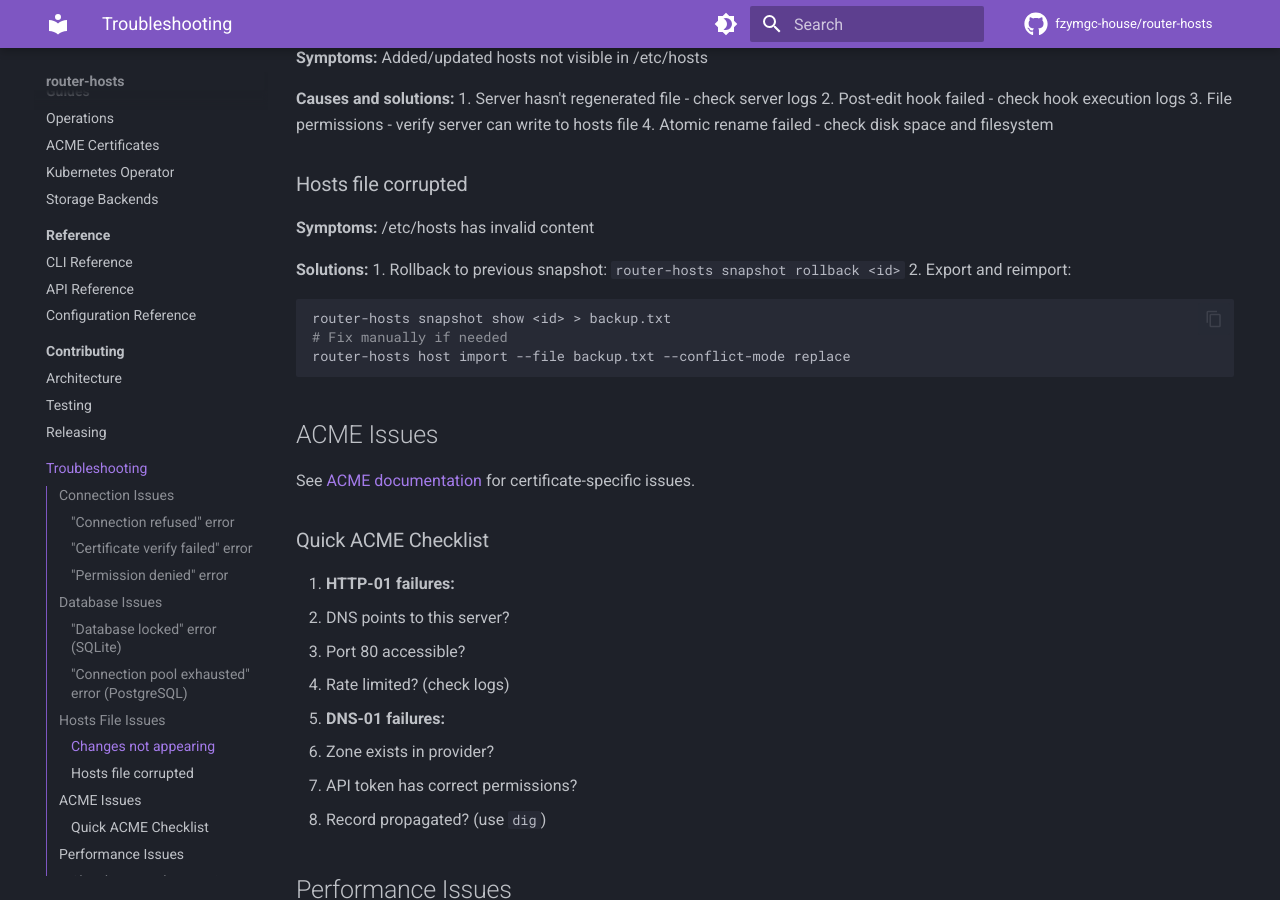
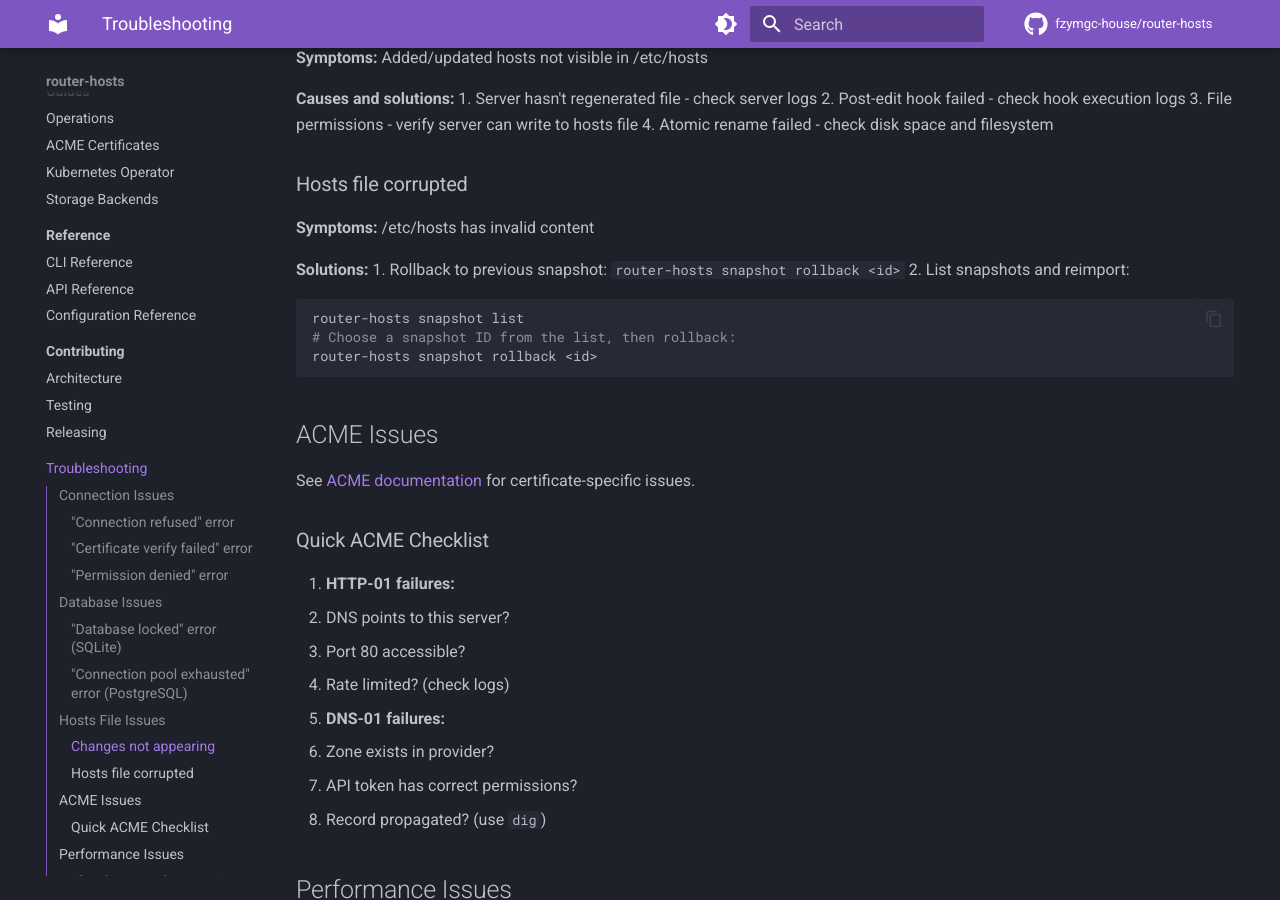
Before and after one commit to fzymgc-house/router-hosts, an MkDocs documentation site: the page built from docs/troubleshooting.md, in a window 1280 px wide and 900 px high, scrolled down 1295 px. Built offline with MkDocs 1.6.1 and Material for MkDocs 9.7.7, drawn with Linux system fonts in a browser that asks for light colours; comment, search, counter and statistics services are not loaded; the version menu is left out; some of the changed text lies outside the part shown.

Commit message:
fix(docs): correct CLI syntax and config keys
- Fix export format flag: --format → --export-format
- Fix import syntax: --file is not a flag, file is positional arg
- Fix retention config: max_count → max_snapshots
- Remove invalid snapshot show command references

🤖 Generated with [Claude Code](https://claude.com/claude-code)

Co-Authored-By: Claude Opus 4.5 <noreply@anthropic.com>

````diff
--- a/docs/troubleshooting.md
+++ b/docs/troubleshooting.md
@@ -71,11 +71,11 @@ This document covers common issues and their solutions.
 
 **Solutions:**
 1. Rollback to previous snapshot: `router-hosts snapshot rollback <id>`
-2. Export and reimport:
+2. List snapshots and reimport:
    ```bash
-   router-hosts snapshot show <id> > backup.txt
-   # Fix manually if needed
-   router-hosts host import --file backup.txt --conflict-mode replace
+   router-hosts snapshot list
+   # Choose a snapshot ID from the list, then rollback:
+   router-hosts snapshot rollback <id>
    ```
 
 ## ACME Issues
@@ -180,10 +180,10 @@ systemctl stop router-hosts
 mv /var/lib/router-hosts/hosts.db /var/lib/router-hosts/hosts.db.corrupt
 
 # Reimport from most recent export
-router-hosts host import --file /backup/hosts-export.json
+router-hosts host import /backup/hosts-export.json --input-format json
 
 # Or reimport from /etc/hosts directly
-router-hosts host import --file /etc/hosts
+router-hosts host import /etc/hosts
 ```
 
 ### Certificate emergency replacement
````
Also changed, not shown: docs/contributing/architecture.md (+1 -1 lines), docs/guides/operations.md (+3 -6 lines).
